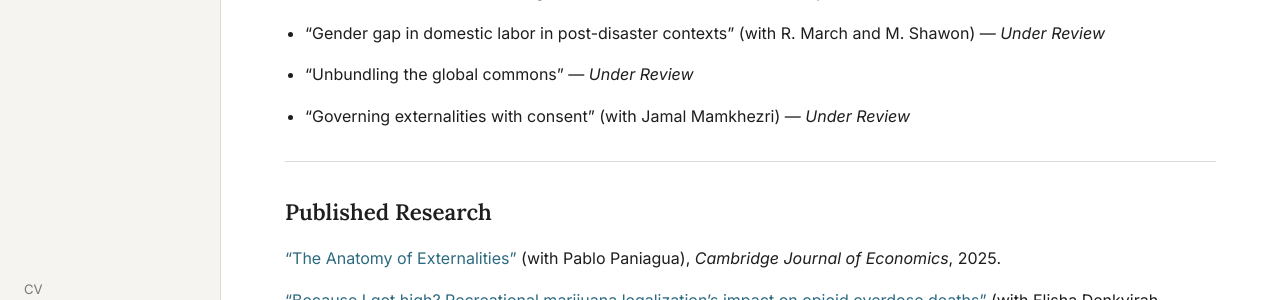
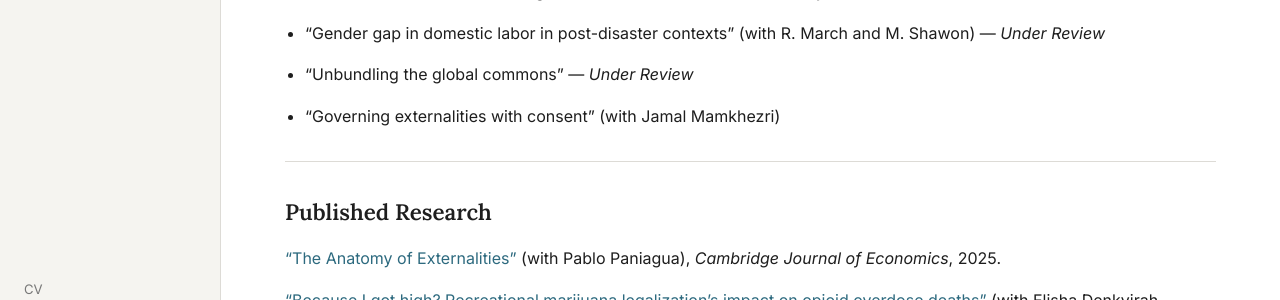
Before and after one commit to veeshanr/veeshanr.github.io, a Jekyll site: the page built from pages/research.md, in a window 1280 px wide and 900 px high. Shown: the part 417-717 px from the top of the window. Built offline with Jekyll 4.4.1, drawn with Linux system fonts in a browser that asks for light colours.

Commit message:
Remove Under Review status from Governing externalities paper

```diff
--- a/pages/research.md
+++ b/pages/research.md
@@ -21,7 +21,7 @@ title: Research
 
 - "Unbundling the global commons" — *Under Review*
 
-- "Governing externalities with consent" (with Jamal Mamkhezri) — *Under Review*
+- "Governing externalities with consent" (with Jamal Mamkhezri)
 
 ---
 
```
